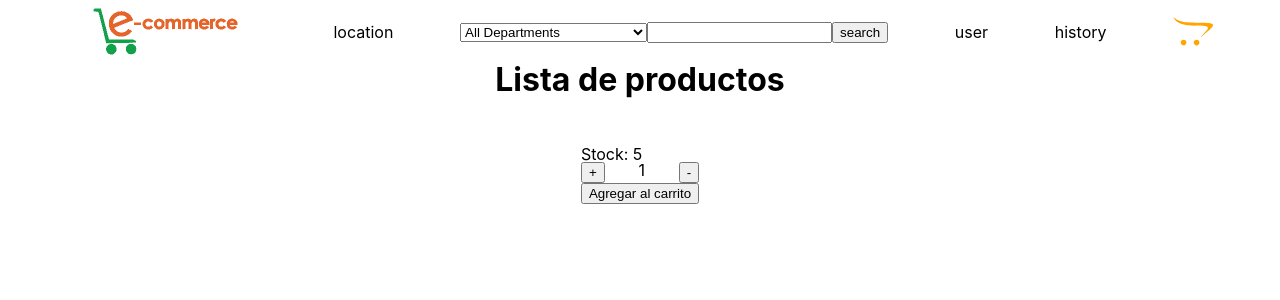
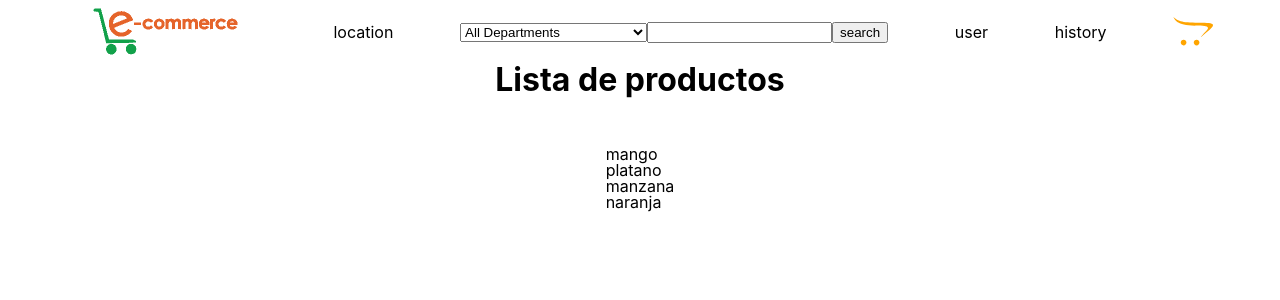
Before and after one commit to Makoret/E-Commerce, a React (Create React App) app: page / in a window 1280 px wide. Shown: the top 300 px of the page. Built offline with nearby package versions, Linux system fonts and the light colour scheme.

Commit message:
agregado de data y ejemplo de renderizacion de items

```diff
--- a/src/App.js
+++ b/src/App.js
@@ -1,14 +1,17 @@
 import "./style/reset.css";
 import "./style/App.css";
 import NavBar from "./components/navBar";
+import Data from "./components/Data";
 
 import ItemListContainer from "./components/ItemListContainer.js";
 
 function App() {
+    const { productos } = Data;
+    console.log(productos);
     return (
         <div className="App">
             <NavBar />
-            <ItemListContainer />
+            <ItemListContainer productos={productos} />
         </div>
     );
 }
--- /dev/null
+++ b/src/components/Data.js
@@ -0,0 +1,56 @@
+const Data = {
+    productos: [
+        {
+            id: 1,
+            title: "Fideos Macaroni & Cheese Tres Quesos Kraft - Caja 206gr",
+            price: 5.4,
+            pictureUrl:
+                "https://sugope.vteximg.com.br/arquivos/ids/163585-280-280/PASTA653218.jpg?v=637636958739270000",
+        },
+        {
+            id: 2,
+            title: "Sopa Ramen Instantánea con Tallarines Nissin sabor a Camarón - 85gr",
+            price: 1.3,
+            pictureUrl: "https://sugope.vteximg.com.br/arquivos/ids/163578-1000-1000/227328.png?v=637636247177600000",
+        },
+        {
+            id: 3,
+            title: "Sopa Ramen Instantánea con Tallarines Nissin sabor a Pollo - 64gr",
+            price: 2.6,
+            pictureUrl: "https://sugope.vteximg.com.br/arquivos/ids/163576-1000-1000/227315.jpg?v=637636245287600000",
+        },
+        {
+            id: 4,
+            title: "Sopa Ramen Instantánea con Tallarines Nissin sabor a Pollo - 85gr",
+            price: 1.3,
+            pictureUrl: "https://sugope.vteximg.com.br/arquivos/ids/163734-1000-1000/227300.jpg?v=637638835401200000",
+        },
+        {
+            id: 5,
+            title: "Mostaza Heinz Doypack - 200gr",
+            price: 3.5,
+            pictureUrl:
+                "https://sugope.vteximg.com.br/arquivos/ids/163484-1000-1000/HEINZ007102.jpg?v=637635117315930000",
+        },
+        {
+            id: 6,
+            title: "Chocolate para taza Fortaleza Cusco con hierro hemínico - Tableta 90gr",
+            price: 3.6,
+            pictureUrl:
+                "https://sugope.vteximg.com.br/arquivos/ids/163072-1000-1000/7750960005173.jpg?v=637597173401830000",
+        },
+        {
+            id: 7,
+            title: "Sopa Ramén Instantánea con Tallarines Nissin sabor a Camarón Picante - 64gr",
+            price: 2.6,
+            pictureUrl: "https://sugope.vteximg.com.br/arquivos/ids/163577-1000-1000/227313.jpg?v=637636246106030000",
+        },
+        {
+            id: 8,
+            title: "Sopa Ramén Instantánea con Tallarines Nissin sabor a Carne de res - 64gr",
+            price: 2.6,
+            pictureUrl: "https://sugope.vteximg.com.br/arquivos/ids/163574-1000-1000/227310.jpg?v=637636243189170000",
+        },
+    ],
+};
+export default Data;
--- a/src/components/ItemCount.js
+++ b/src/components/ItemCount.js
@@ -1,4 +1,4 @@
-import React, { useState } from "react";
+import React, { useState, useEffect } from "react";
 
 export default function ItemCount({ stock, initial, onAdd }) {
     let [contador, setContador] = useState(initial);
@@ -6,13 +6,11 @@ export default function ItemCount({ stock, initial, onAdd }) {
     const aumentar = () => {
         if (contador < stock) {
             setContador(parseInt(contador) + 1);
-            console.log(contador);
         }
     };
     const disminuir = () => {
         if (contador > 1) {
             setContador(parseInt(contador) - 1);
-            console.log(contador);
         }
     };
 
@@ -21,6 +19,10 @@ export default function ItemCount({ stock, initial, onAdd }) {
             onAdd(contador);
         }
     };
+    useEffect(() => {
+        console.log(contador);
+        return () => {};
+    });
 
     return (
         <div className="gridItem">
--- a/src/components/ItemList.js
+++ b/src/components/ItemList.js
@@ -1,11 +1,38 @@
-import React, { Component } from "react";
+import React, { useEffect, useState } from "react";
 
-export default class ItemList extends Component {
-    render() {
-        return (
-            <div>
-                <div></div>
-            </div>
+const promesa = () => {
+    return new Promise((resolve, reject) => {
+        setTimeout(
+            () =>
+                resolve([
+                    { id: 29, destacado: true, nombre: "mango" },
+                    { id: 30, destacado: true, nombre: "platano" },
+                    { id: 41, destacado: true, nombre: "manzana" },
+                    { id: 52, destacado: false, nombre: "mandarina" },
+                    { id: 23, destacado: true, nombre: "naranja" },
+                ]),
+            1000
         );
-    }
+    });
+};
+
+export default function ItemList() {
+    const [dataToShow, setDataToShow] = useState([]);
+
+    useEffect(() => {
+        promesa().then((data) => {
+            let aux = data.filter((producto) => producto.destacado);
+            setDataToShow(aux);
+        });
+    }, []);
+    // console.log("test");
+    return dataToShow.length === 0 ? (
+        <h1>Cargando...</h1>
+    ) : (
+        <ul>
+            {dataToShow.map((element) => (
+                <li key={element.id}>{element.nombre}</li>
+            ))}
+        </ul>
+    );
 }
--- a/src/components/ItemListContainer.js
+++ b/src/components/ItemListContainer.js
@@ -1,12 +1,14 @@
 import { React } from "react";
-import ItemCount from "./ItemCount";
+import ItemList from "./ItemList";
 
 export default function itemListContainer(params) {
+    const { productos } = params;
+    console.log(productos);
     return (
         <div className="main">
             <Welcome Text="Lista de productos" />
             <div className="gridContainer">
-                <ItemCount stock={5} initial={1} onAdd={(cantidad) => console.log(cantidad)} />
+                <ItemList productos={productos} />
             </div>
         </div>
     );
@@ -14,5 +16,3 @@ export default function itemListContainer(params) {
 function Welcome(props) {
     return <h1>{props.Text}</h1>;
 }
-
-const element = <itemListContainer Text="Lista de productos" />;
--- a/src/style/App.css
+++ b/src/style/App.css
@@ -16,6 +16,7 @@ body header .logo {
   background-size: 100%;
   width: 200px;
   height: 60px;
+  background-repeat: no-repeat;
 }
 
 body header .FaOpencart {
--- a/src/style/App.scss
+++ b/src/style/App.scss
@@ -9,6 +9,7 @@ body {
             background-size: 100%;
             width: 200px;
             height: 60px;
+            background-repeat: no-repeat;
         }
         .FaOpencart {
             height: 40px;
```
Also changed, not shown: src/components/Item.js (+11 -9 lines).
